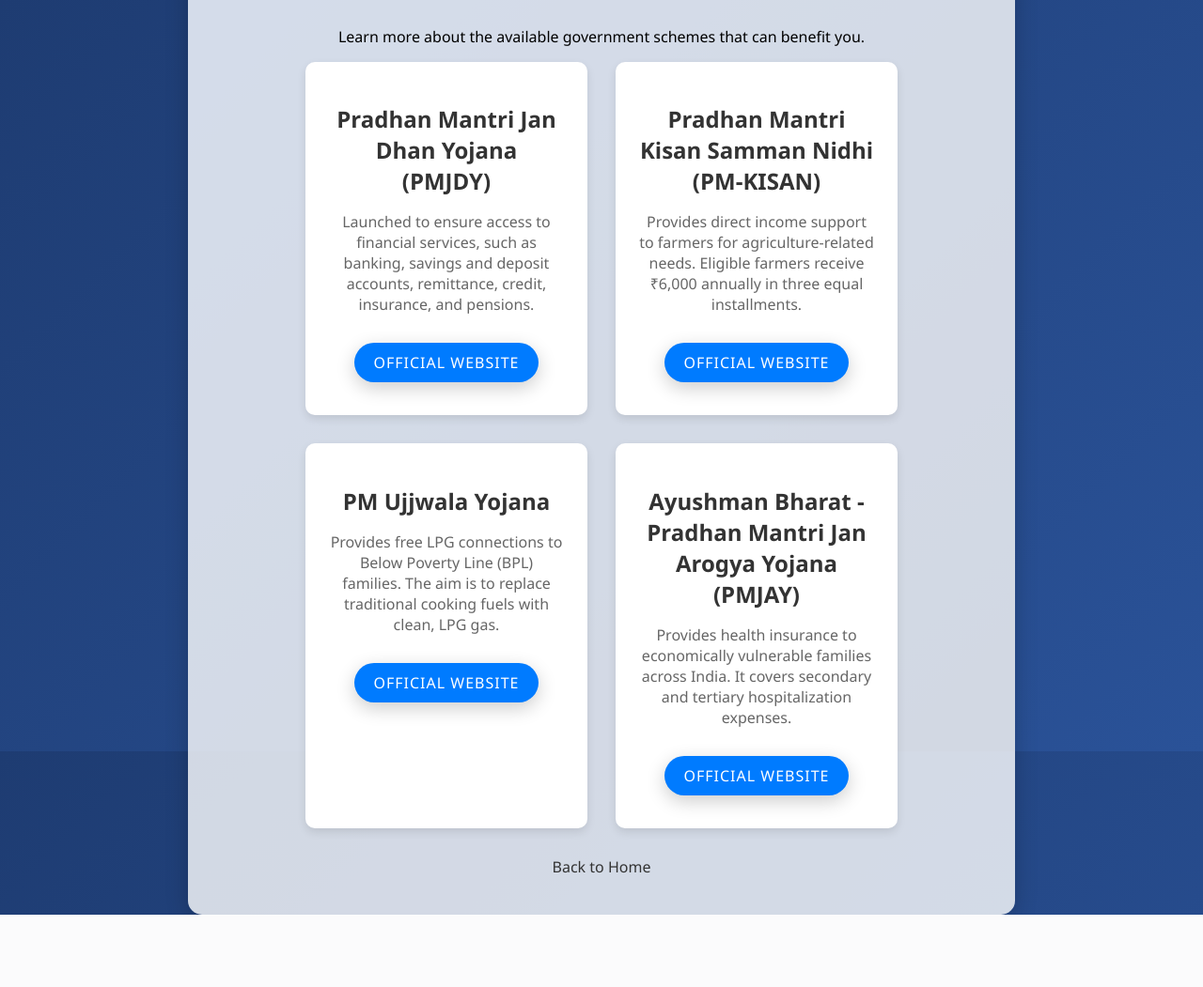
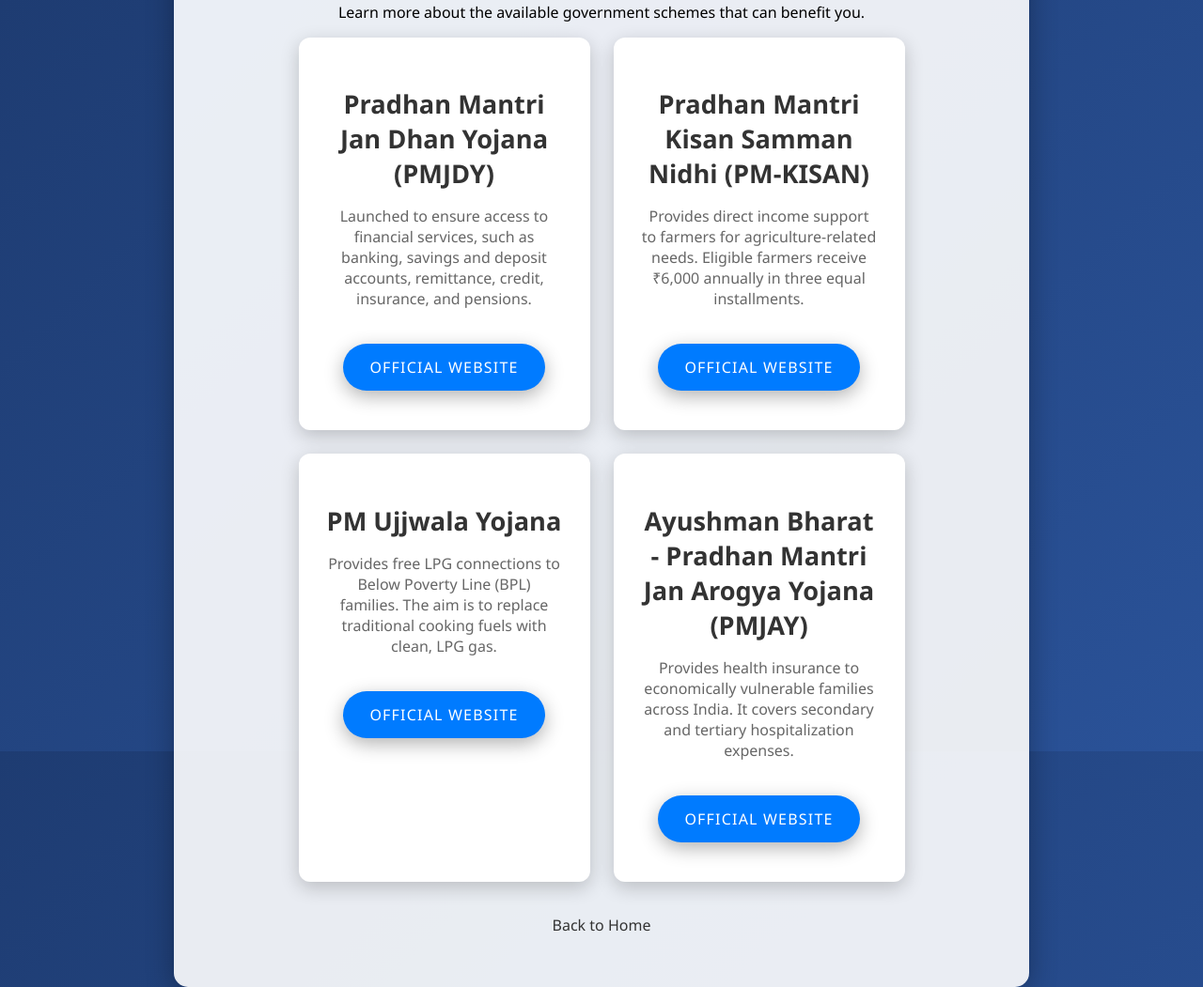
Before and after one commit to vanshvardhan06/aadhaar-scheme-checker, a Flask app: page /scheme-info in a window 1280 px wide. Shown: the whole page at 94% size. Before the commit the page ends 974 px from the top, so only its background shows below. Run offline with Flask 3, Linux system fonts and the light colour scheme.

Commit message:
Refine styles for improved aesthetics and consistency across components

```diff
--- a/static/style.css
+++ b/static/style.css
@@ -45,37 +45,37 @@
 }
 
 .welcome-container h1 {
-    font-size: 2.5rem;
+    font-size: 3rem;
     color: #fff;
-    margin-bottom: 15px;
-    font-weight: bold;
+    margin-bottom: 20px;
+    font-weight: 700;
 }
 
 .welcome-container p {
     font-size: 1.2rem;
-    color: #ddd;
-    margin-bottom: 25px;
+    color: #e0e0e0;
+    margin-bottom: 30px;
 }
 
 .btn {
-    padding: 15px 35px;
+    padding: 16px 38px;
     background-color: #4CAF50;
     color: white;
     text-decoration: none;
     border-radius: 50px;
-    font-size: 1.1rem;
+    font-size: 1.15rem;
     text-transform: uppercase;
-    letter-spacing: 1px;
+    letter-spacing: 1.2px;
     transition: all 0.3s ease-in-out;
-    box-shadow: 0 6px 20px rgba(0, 0, 0, 0.2);
+    box-shadow: 0 6px 20px rgba(0, 0, 0, 0.3);
     display: inline-block;
-    margin: 10px 0;
+    margin: 12px 0;
 }
 
 .btn:hover {
     background-color: #45a049;
     transform: scale(1.1);
-    box-shadow: 0 12px 30px rgba(0, 0, 0, 0.3);
+    box-shadow: 0 12px 30px rgba(0, 0, 0, 0.4);
 }
 
 .secondary-btn {
@@ -197,32 +197,33 @@
 
 .card {
     background-color: #fff;
-    padding: 25px;
-    border-radius: 10px;
+    padding: 30px;
+    border-radius: 12px;
     width: 250px;
-    box-shadow: 0 4px 10px rgba(0, 0, 0, 0.1);
-    transition: transform 0.3s ease;
+    box-shadow: 0 6px 20px rgba(0, 0, 0, 0.2);
+    transition: transform 0.3s ease, box-shadow 0.3s ease;
     text-align: center;
 }
 
 .card:hover {
-    transform: scale(1.05);
+    transform: translateY(-5px);
+    box-shadow: 0 10px 40px rgba(0, 0, 0, 0.3);
 }
 
 .card h2 {
-    font-size: 1.5rem;
+    font-size: 1.7rem;
     color: #333;
-    margin-bottom: 10px;
+    margin-bottom: 15px;
 }
 
 .card p {
     color: #666;
     font-size: 1rem;
-    margin-bottom: 20px;
+    margin-bottom: 25px;
 }
 
 .card .btn {
-    padding: 10px 20px;
+    padding: 14px 28px;
     background-color: #007bff;
     color: white;
     text-decoration: none;
@@ -238,7 +239,7 @@
 
 .back-btn {
     display: inline-block;
-    margin-top: 30px;
+    margin-top: 35px;
     font-size: 1rem;
     color: #333;
     text-decoration: none;
@@ -254,22 +255,22 @@
     justify-content: center;
     align-items: center;
     height: 100vh;
-    background: linear-gradient(135deg, #2a5298, #1e3c72); /* Blue gradient */
+    background: linear-gradient(135deg, #2a5298, #1e3c72); /* Elegant blue gradient */
 }
 
 .info-container {
     text-align: center;
-    background: rgba(255, 255, 255, 0.8); /* Semi-transparent background */
-    padding: 40px;
+    background: rgba(255, 255, 255, 0.9);
+    padding: 55px;
     border-radius: 15px;
-    box-shadow: 0 4px 25px rgba(0, 0, 0, 0.2);
+    box-shadow: 0 6px 30px rgba(0, 0, 0, 0.3);
     max-width: 800px;
     width: 100%;
 }
 
 .info-container h1 {
-    font-size: 2.5rem;
-    margin-bottom: 25px;
+    font-size: 3rem;
+    margin-bottom: 35px;
     color: #333;
 }
 
@@ -277,37 +278,38 @@
     display: flex;
     flex-wrap: wrap;
     justify-content: center;
-    gap: 30px;
+    gap: 25px;
 }
 
 .scheme-info-cards .card {
     background-color: #fff;
-    padding: 25px;
-    border-radius: 10px;
+    padding: 30px;
+    border-radius: 12px;
     width: 250px;
-    box-shadow: 0 4px 10px rgba(0, 0, 0, 0.1);
-    transition: transform 0.3s ease;
+    box-shadow: 0 6px 20px rgba(0, 0, 0, 0.2);
+    transition: transform 0.3s ease, box-shadow 0.3s ease;
     text-align: center;
 }
 
 .scheme-info-cards .card:hover {
-    transform: scale(1.05);
+    transform: translateY(-5px);
+    box-shadow: 0 10px 40px rgba(0, 0, 0, 0.3);
 }
 
 .scheme-info-cards .card h2 {
-    font-size: 1.5rem;
+    font-size: 1.7rem;
     color: #333;
-    margin-bottom: 10px;
+    margin-bottom: 15px;
 }
 
 .scheme-info-cards .card p {
     color: #666;
     font-size: 1rem;
-    margin-bottom: 20px;
+    margin-bottom: 25px;
 }
 
 .scheme-info-cards .card .btn {
-    padding: 10px 20px;
+    padding: 14px 28px;
     background-color: #007bff;
     color: white;
     text-decoration: none;
@@ -323,7 +325,7 @@
 
 .back-btn {
     display: inline-block;
-    margin-top: 30px;
+    margin-top: 35px;
     font-size: 1rem;
     color: #333;
     text-decoration: none;
```
Also changed, not shown: other parts of static/style.css (+31 -31 lines).
